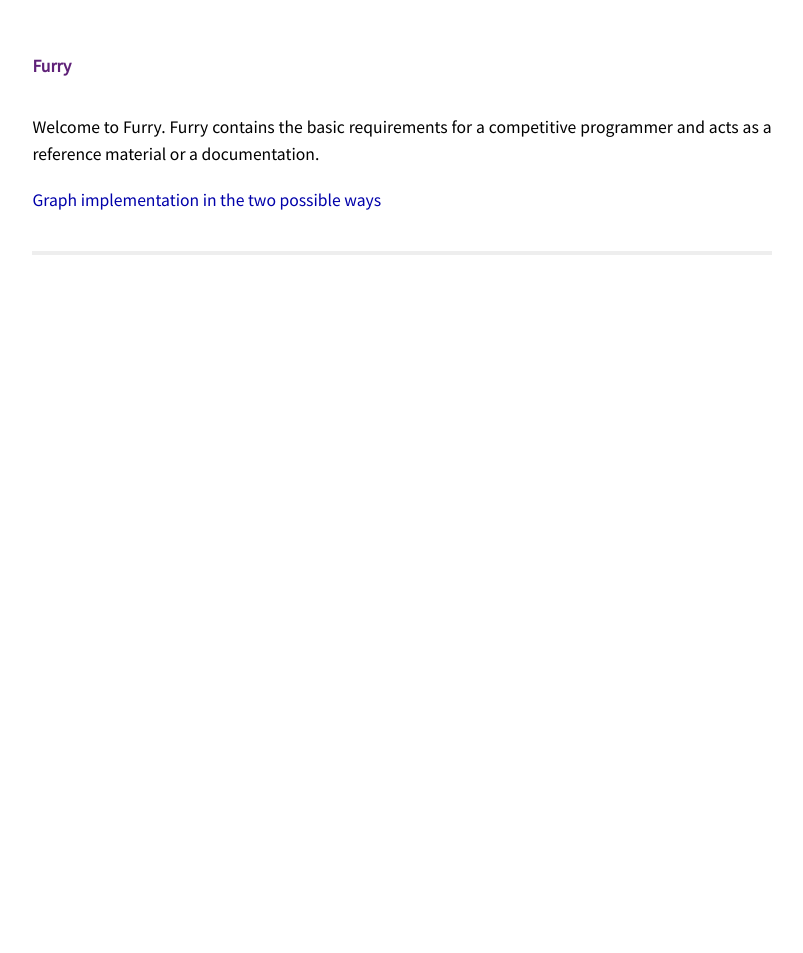
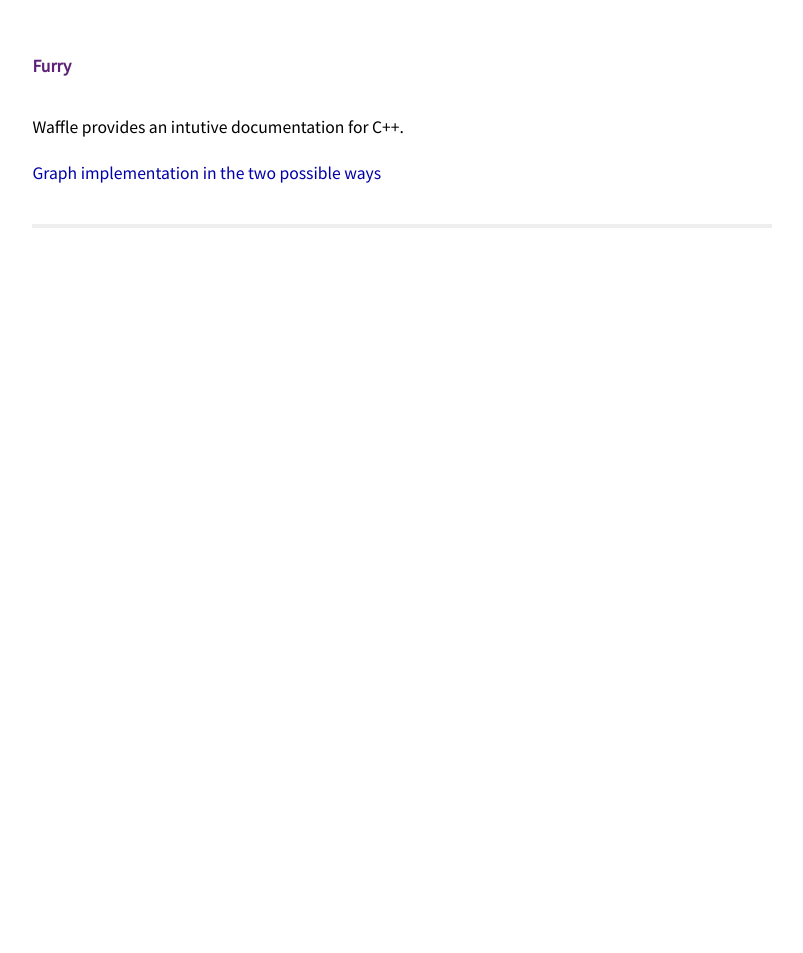
Before and after one commit to Amblygon/waffle, a Jekyll site: the page built from index.html, in a window 1280 px wide. Shown: the whole page, without its empty margins (238-1041 px from the left). Built offline with Jekyll 4.4.1, drawn with Linux system fonts in a browser that asks for light colours.

Commit message:
Update index.html

```diff
--- a/index.html
+++ b/index.html
@@ -1,10 +1,10 @@
 ---
 layout: default
-title: Furry
+title: Waffle
 ---
 
 <div id="home">
-  <p>Welcome to Furry. Furry contains the basic requirements for a competitive programmer and acts as a reference material or a documentation. </p>
+  <p>Waffle provides an intutive documentation for C++. </p>
   <ul class="posts">
     {% for post in site.posts %}
       <li><a href="{{ post.url }}">{{ post.title }}</a></li>
```
